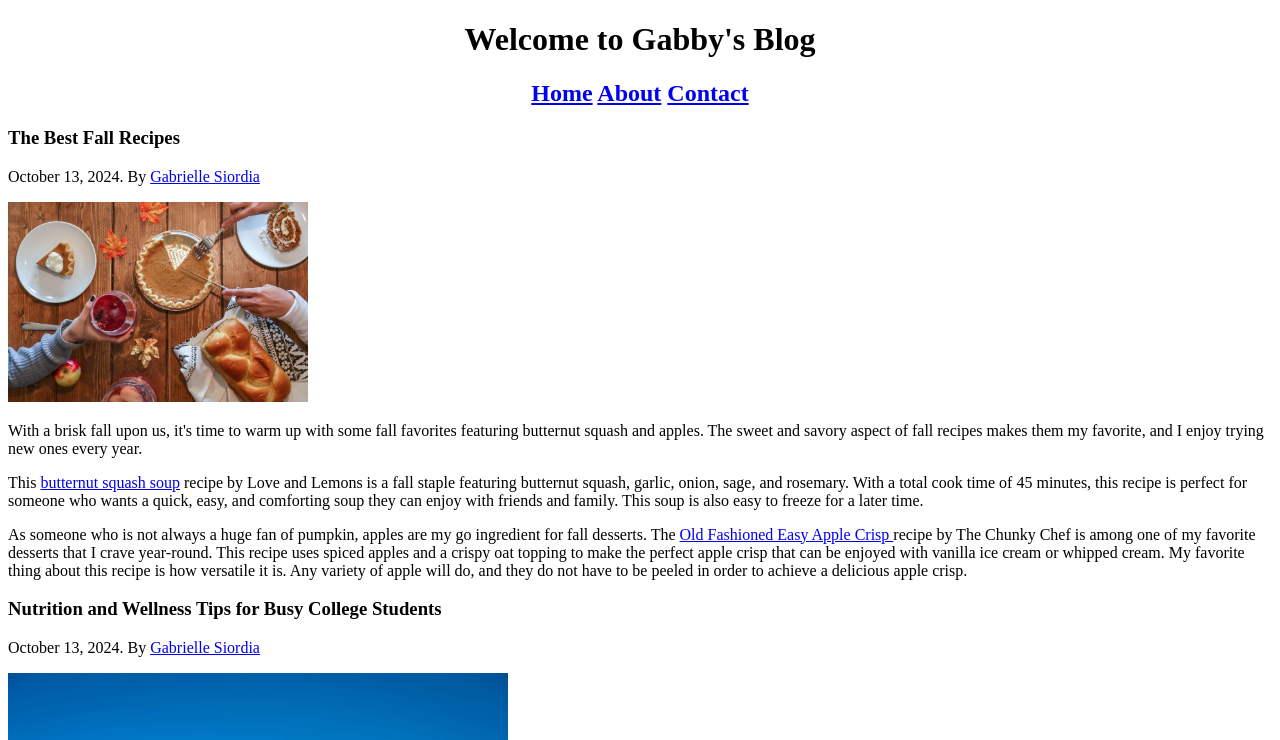
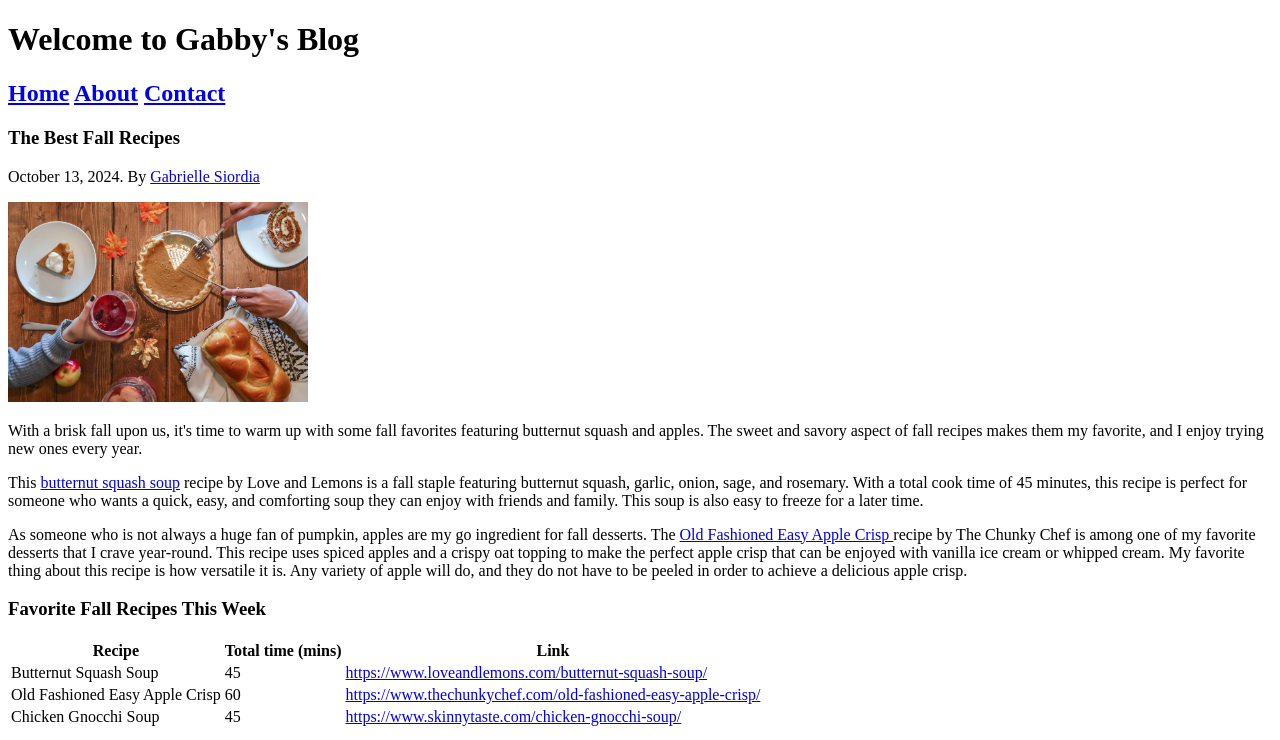
Before and after one commit to siordiag/mi349_blog, a plain HTML site: page index.html in a window 1280 px wide. Shown: the top 740 px of the page. Drawn offline with Linux system fonts and the light colour scheme.

Commit message:
table and fixed validation errors on index

```diff
--- a/index.html
+++ b/index.html
@@ -9,12 +9,12 @@
 </head>
 <body>
  <header>
-   <h1><center>Welcome to Gabby's Blog</center></h1>
-   <h2><center><div class="navigation">
+   <h1>Welcome to Gabby's Blog</h1>
+   <h2><div class="navigation">
         <a href="index.html">Home</a>
         <a href="about.html">About</a>
         <a href="contact.html">Contact</a>
-   </div></center></h2>
+   </div></h2>
  </header>
  <article>
     <h3>The Best Fall Recipes</h3>
@@ -24,7 +24,31 @@
     <p>This <a href="https://www.loveandlemons.com/butternut-squash-soup/">butternut squash soup</a> recipe by Love and Lemons is a fall staple featuring butternut squash, garlic, onion, sage, and rosemary. With a total cook time of 45 minutes, this recipe is perfect for someone who wants a quick, easy, and comforting soup they can enjoy with friends and family. This soup is also easy to freeze for a later time.</p>
     <p>As someone who is not always a huge fan of pumpkin, apples are my go ingredient for fall desserts. The <a href="https://www.thechunkychef.com/old-fashioned-easy-apple-crisp/">Old Fashioned Easy Apple Crisp </a>recipe by The Chunky Chef is among one of my favorite desserts that I crave year-round. This recipe uses spiced apples and a crispy oat topping to make the perfect apple crisp that can be enjoyed with vanilla ice cream or whipped cream. My favorite thing about this recipe is how versatile it is. Any variety of apple will do, and they do not have to be peeled in order to achieve a delicious apple crisp.</p>
 
- </article>
+    <h3>Favorite Fall Recipes This Week</h3>
+    <table>
+      <tr>
+        <th>Recipe</th>
+        <th>Total time (mins)</th>
+        <th>Link</th>
+      </tr>
+      <tr>
+        <td>Butternut Squash Soup</td>
+        <td>45</td>
+        <td><a href="https://www.loveandlemons.com/butternut-squash-soup/">https://www.loveandlemons.com/butternut-squash-soup/</a></td>
+      </tr>
+      <tr>
+        <td>Old Fashioned Easy Apple Crisp</td>
+        <td>60</td>
+        <td><a href="https://www.thechunkychef.com/old-fashioned-easy-apple-crisp/">https://www.thechunkychef.com/old-fashioned-easy-apple-crisp/</a></td>
+      </tr>
+      <tr>
+        <td>Chicken Gnocchi Soup</td>
+        <td>45</td>
+        <td><a href="https://www.skinnytaste.com/chicken-gnocchi-soup/">https://www.skinnytaste.com/chicken-gnocchi-soup/</a></td>
+      </tr>
+
+    </table>
+  </article>
 
  <article>
     <h3>Nutrition and Wellness Tips for Busy College Students</h3>
@@ -38,13 +62,13 @@
       <li><b>Exercise Regularly:</b> Biking or walking to class can be a great source of exercise for those who are busy and cannot fit enough time to go to the gym into their schedules.</li>
     </ul>
  </article>
-  <section>
+  <div>
   <form>
     <label>Sign up for our newsletter:
       <input type="text">
     </label>
     <button>Subscribe</button>
   </form>
-  </section>
+</div>
 </body>
 </html>
```
